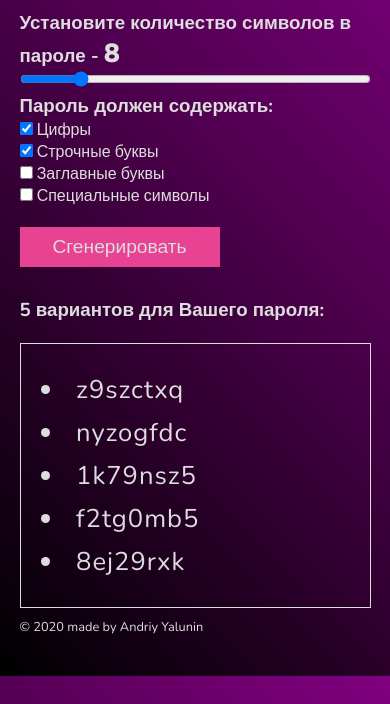
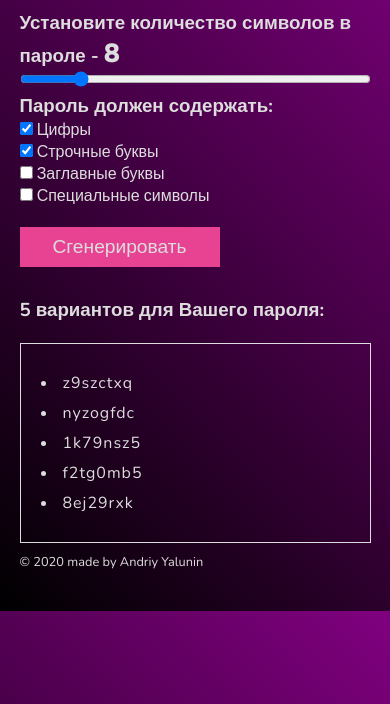
Before and after one commit to yalandr/passwgenerator, a plain HTML site: page index.html in a window 390 px wide. Shown: the part 140-844 px from the top of the page. Drawn offline with nearby package versions, Linux system fonts and the light colour scheme.

Commit message:
Update style.css

```diff
--- a/style.css
+++ b/style.css
@@ -92,4 +92,7 @@ h1 {
 		height: auto;
 	    padding-bottom: 40px;
     }
+	#result-password li {
+		font-size: 1rem;
+	}
 }
```
